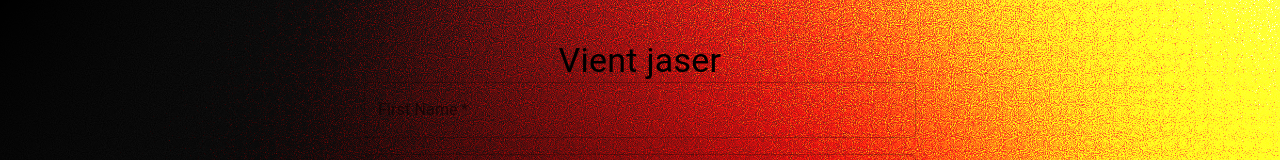
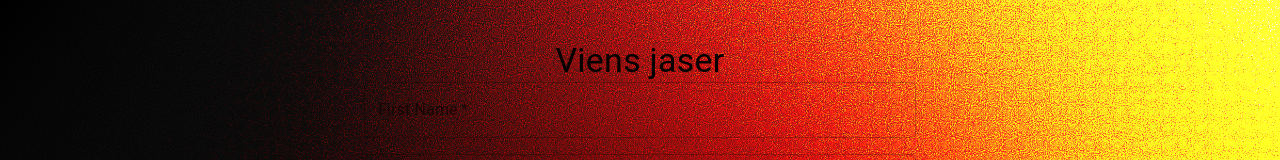
Before and after one commit to Orchydae/nomauclature, a React (Vite) app: page /contact in a window 1280 px wide. Shown: the top 160 px of the page. Built offline with nearby package versions, Linux system fonts and the light colour scheme; a web font is replaced by a local one.

Commit message:
FEAT: Enhance MagneticDirectionButton with onClick prop and update Footer interactions

```diff
--- a/src/components/buttons/magneticDirection/MagneticDirectionButton.tsx
+++ b/src/components/buttons/magneticDirection/MagneticDirectionButton.tsx
@@ -5,9 +5,10 @@ interface MagneticDirectionButtonProps {
     text: string;
     icon?: string;
     style?: React.CSSProperties;
+    onClick?: () => void;
 }
 
-function MagneticDirectionButton({ text, icon, style }: MagneticDirectionButtonProps) {
+function MagneticDirectionButton({ text, icon, style, onClick }: MagneticDirectionButtonProps) {
     const buttonRef = useRef<HTMLButtonElement>(null);
     const [exitDirection, setExitDirection] = useState({ x: 0, y: 0 });
 
@@ -85,17 +86,17 @@ function MagneticDirectionButton({ text, icon, style }: MagneticDirectionButtonP
         const handleMouseMove = (e: MouseEvent) => magneticEffectWithDirection(e);
         const handleMouseLeave = () => resetPosition();
 
-        button.addEventListener('mousemove', handleMouseMove);
-        button.addEventListener('mouseleave', handleMouseLeave);
+        button.addEventListener("mousemove", handleMouseMove);
+        button.addEventListener("mouseleave", handleMouseLeave);
 
         return () => {
-            button.removeEventListener('mousemove', handleMouseMove);
-            button.removeEventListener('mouseleave', handleMouseLeave);
+            button.removeEventListener("mousemove", handleMouseMove);
+            button.removeEventListener("mouseleave", handleMouseLeave);
         };
     }, [exitDirection]);
 
     return (
-        <button ref={buttonRef} className={styles.buttonContainer} style={style}>
+        <button ref={buttonRef} className={styles.buttonContainer} style={style} onClick={onClick}>
             <span>{text}</span>
             <span>{icon}</span>
         </button>
--- a/src/layouts/footer/Footer.tsx
+++ b/src/layouts/footer/Footer.tsx
@@ -9,7 +9,7 @@ import { Stack } from '@mui/material';
 import { TextField } from '@mui/material';
 import { Button } from '@mui/material';
 import { Link } from 'react-router-dom';
-
+import { useNavigate } from 'react-router-dom';
 import { useEffect, useState } from 'react';
 import MagneticDirectionButton from '../../components/buttons/magneticDirection/MagneticDirectionButton';
 import SpinYarndings from '../../components/spinYarndings/SpinYarndings';
@@ -23,6 +23,7 @@ function Footer() {
         return `${hours}:${minutes} ${amOrPm}`;
     }
 
+    const navigate = useNavigate();
     const [time, setTime] = useState(formatLocalTime());
 
 
@@ -117,21 +118,24 @@ function Footer() {
                     <p className={styles.message}>Viens jaser</p>
                     <div className={styles.yarndingsContainer}>
                         <SpinYarndings
-                            char='q'
+                            char="q"
                             onScroll={false}
                             style={{
-                                color: 'var(--secondary-color)',
-                                left: '0.5em',
+                                color: "var(--secondary-color)",
+                                left: "0.5em",
                             }}
                         />
                     </div>
                 </div>
+
                 <div className={styles.buttonContainer}>
                     <MagneticDirectionButton
                         text="Contacter"
                         style={{ backgroundColor: "var(--dark-color)" }}
+                        onClick={() => navigate("/contact")}
                     />
                 </div>
+
                 <div className={styles.contactContainer}>
                     <MagneticDirectionButton
                         text="info@nomauclature.com"
@@ -142,6 +146,7 @@ function Footer() {
                             borderRadius: '25px',
                             fontSize: '1em'
                         }}
+                        onClick={() => handleContactClick("email")}
                     />
                     <MagneticDirectionButton
                         text="+1 514-123-4567"
@@ -152,6 +157,7 @@ function Footer() {
                             borderRadius: '25px',
                             fontSize: '1em'
                         }}
+                        onClick={() => handleContactClick("phone")}
                     />
                 </div>
             </div>
--- a/src/pages/Contact.tsx
+++ b/src/pages/Contact.tsx
@@ -71,7 +71,7 @@ function Contact() {
     <Container maxWidth="sm">
       <Box sx={{ mt: 5 }}>
         <Typography variant="h4" align="center">
-          Vient jaser
+          Viens jaser
         </Typography>
         <form onSubmit={handleSubmit}>
           <Grid container spacing={2}>
```
